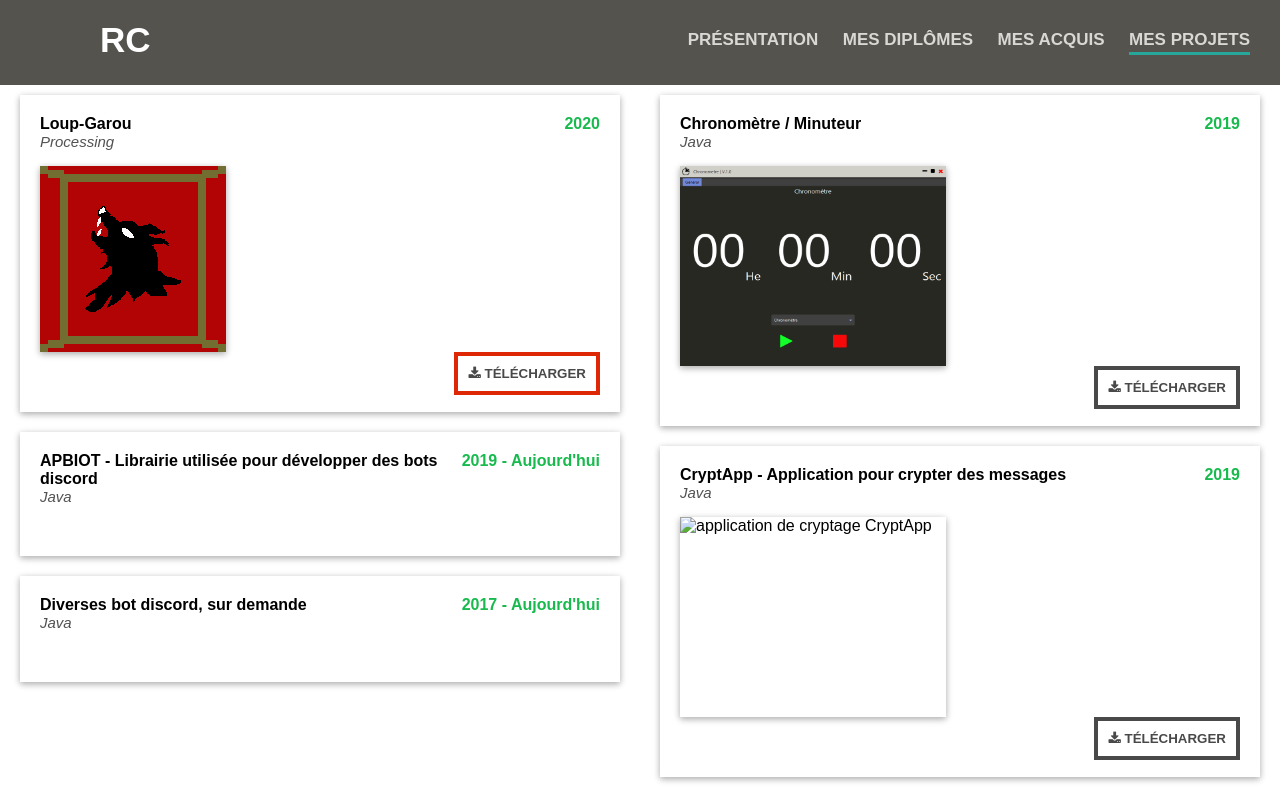
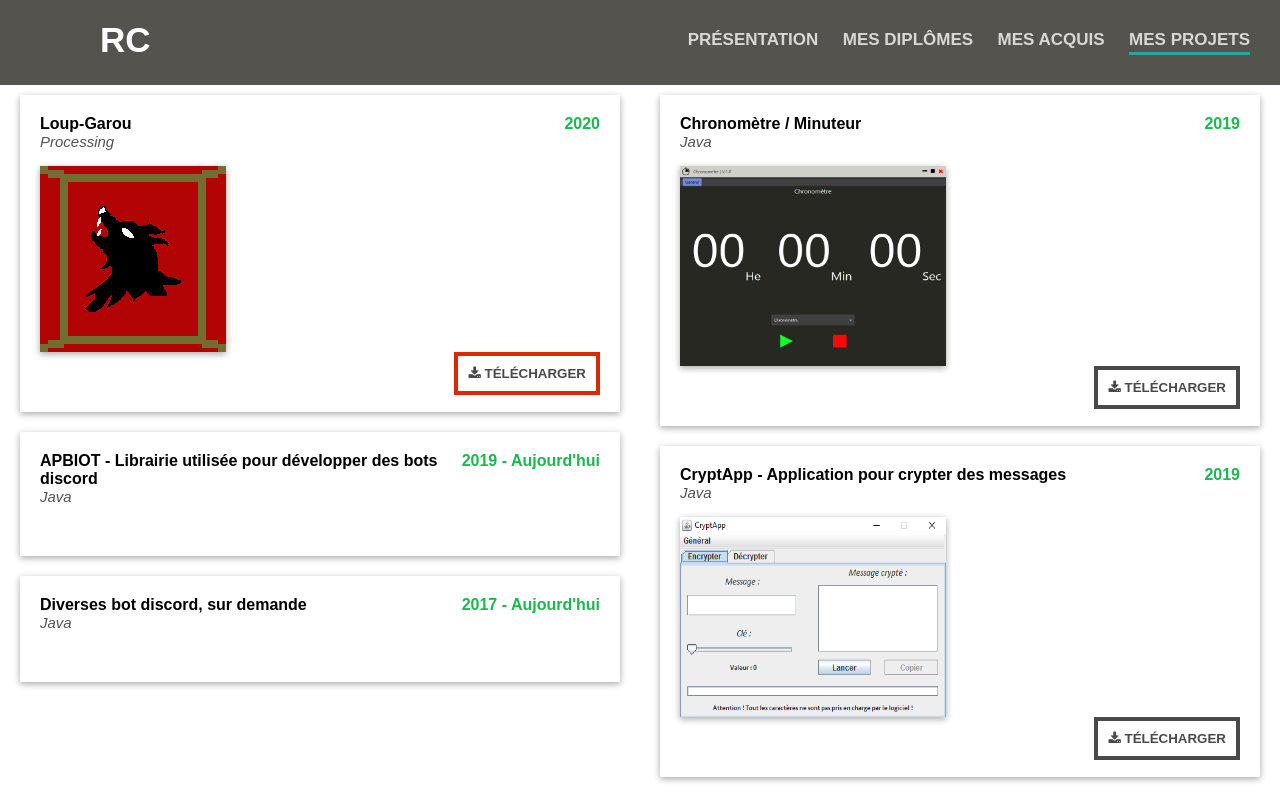
Before and after one commit to lebonprof/lebonprof.github.io, a plain HTML site: page RC/projets.html in a window 1280 px wide. Drawn offline with Linux system fonts and the light colour scheme.

Commit message:
Update projets.html

```diff
--- a/RC/projets.html
+++ b/RC/projets.html
@@ -70,7 +70,7 @@
 				<p>CryptApp - Application pour crypter des messages</p>
 				<span>Java</span>
 				<!--source  img: application cryptapp par moi-même-->
-				<img src="imgs/cryptapp.P?G" title="application de cryptage CryptApp" alt="application de cryptage CryptApp"  style="width: 266px; height: 200px;">
+				<img src="imgs/cryptapp.PNG" title="application de cryptage CryptApp" alt="application de cryptage CryptApp"  style="width: 266px; height: 200px;">
 				<a href="files/CryptApp.exe" download="cryptapp">
                		<button><i class="fa fa-download"></i> Télécharger</button>
             	</a>
```
